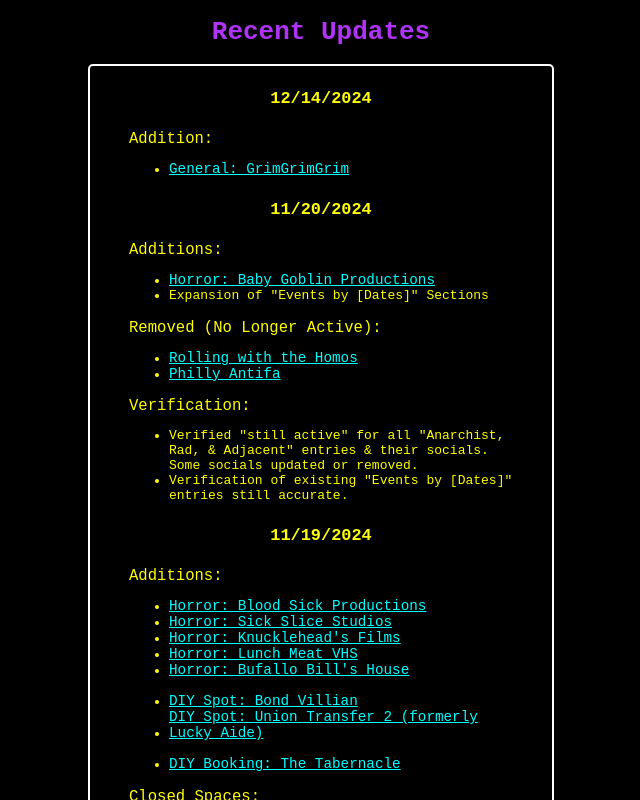
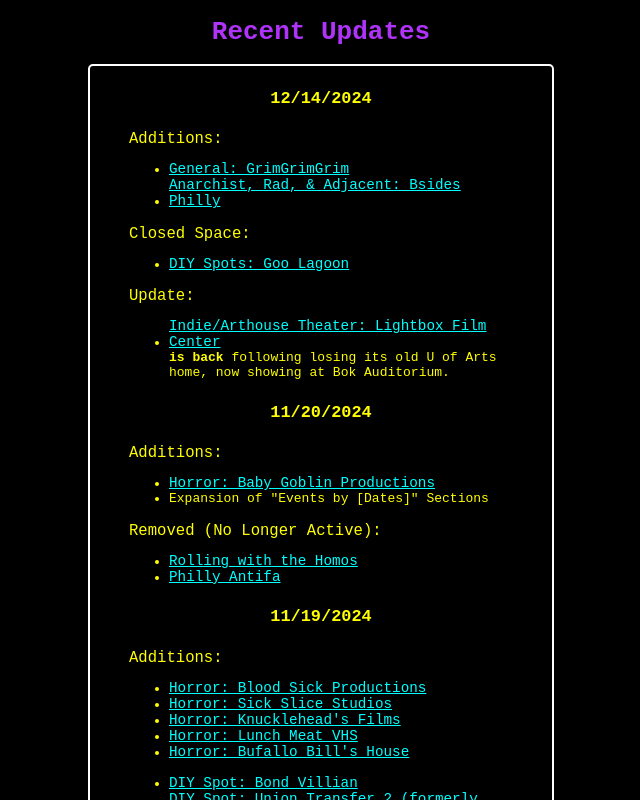
Before and after one commit to KLabWeb/Philly-Happenings, a React (Create React App) app: page / in a window 1280 px wide. Shown: the part 760-1560 px from the top of the page, without its empty margins (319-959 px from the left). Built offline with nearby package versions, Linux system fonts and the light colour scheme; the HTML template or start-up script is replaced by a standard one.

Commit message:
add Bsides Philly, remove Goo Lagoon, Update Lightbox Film center, re-arrange Above Ground Venue order, move Soapbox to right category

```diff
--- a/src/eventData.js
+++ b/src/eventData.js
@@ -4,7 +4,7 @@ export const BYMONTH = [
     events: ["All: Mushroom and Berry Foraging"],
   },
   {
-    period: "Maarch",
+    period: "March",
     events: ["Early: Media Film Festival"]
   },
   {
@@ -13,7 +13,7 @@ export const BYMONTH = [
   },
   {
     period: "May",
-    events: ["Mid: Fan Expo Philadelphia", "End: Philadelphia Latino Film Festival"]
+    events: ["Mid: Fan Expo Philadelphia", "Mid: Kensington Derby & Arts Fest", "End: Philadelphia Latino Film Festival"]
   },
   {
     period: "Summer",
@@ -53,7 +53,7 @@ export const BYMONTH = [
   },
   {
     period: "December",
-    events: ["Early: Krampus Fest & Night Market", "Mid: Santa Lucia & Market + Julbord Dinner", "Mid: Fishtown Freeze Weekend"]
+    events: ["Early: Krampus Fest & Night Market", "Mid: Santa Lucia & Market + Julbord Dinner", "Early: BSides Philly", "Mid: Fishtown Freeze Weekend"]
   }
 ];
 
@@ -80,7 +80,7 @@ export const BYWEEK = [
   },
   {
     period: "Second Weds",
-    events: ["7pm to 9pm: Mad Poets Societs Critique Circle - Wallingford Community Arts Center"]
+    events: ["7pm to 9pm: Mad Poets Society Critique Circle - Wallingford Community Arts Center"]
   },
   {
     period: "Second Thurs",
@@ -108,7 +108,7 @@ export const BYWEEK = [
   },
   {
     period: "Last Sat",
-    events: ["10am to 12:30am: Philly Free Market - Malcom X Park"]
+    events: ["10am to 12:30am: Philly Free Market - Malcolm X Park"]
   },
   {
     period: "Every Other Weds",
@@ -147,11 +147,11 @@ export const BYDAY = [
   },
   {
     period: "Fri",
-    events: ["8am: South Philly Food Not Bombs Grocery Distro - Mifflin Sqaure Park", "12pm to 4pm: Library Hours - LAVA Space", "1:30pm to 3:30pm: South Philly Punks With Lunch - Mifflin Square Park", "4:30pm: W Philly Food Not Bombs Hot Meal - Malcom X Park", "5pm: Food Not Bombs Solidary Grocery Distro - 60th and Market El Stop", "8pm-ish: DIY Shows - Over 50 Active Philly Spots"]
+    events: ["8am: South Philly Food Not Bombs Grocery Distro - Mifflin Square Park", "12pm to 4pm: Library Hours - LAVA Space", "1:30pm to 3:30pm: South Philly Punks With Lunch - Mifflin Square Park", "4:30pm: W Philly Food Not Bombs Hot Meal - Malcolm X Park", "5pm: Food Not Bombs Solidary Grocery Distro - 60th and Market El Stop", "8pm-ish: DIY Shows - Over 50 Active Philly Spots"]
   },
   {
     period: "Sat",
-    events: ["3pm: South Philly Food Not Bombs Hot Meal - Mifflin Sqaure Park", "10am: Wild Foodies of Philly Foraging Hike - Varies", "8pm-ish: DIY Shows - Over 50 Active Philly Spots"]
+    events: ["3pm: South Philly Food Not Bombs Hot Meal - Mifflin Square Park", "10am: Wild Foodies of Philly Foraging Hike - Varies", "8pm-ish: DIY Shows - Over 50 Active Philly Spots"]
   },
   {
     period: "Sun",
--- a/src/updates.js
+++ b/src/updates.js
@@ -7,9 +7,18 @@ export const Updates = () => {
       <h1 id="updates" className="category">Recent Updates</h1>
       <div className="updatesCard">
         <h4>12/14/2024</h4>
-        <p>Addition:</p>
+        <p>Additions:</p>
         <ul>
           <li><a href="https://www.instagram.com/grimgrimgrim215" target="_blank" rel="noreferrer">General: GrimGrimGrim</a></li>
+          <li><a href="https://bsidesphilly.org/" target="_blank" rel="noreferrer">Anarchist, Rad, & Adjacent: Bsides Philly</a></li>
+        </ul>
+        <p>Closed Space:</p>
+        <ul>
+          <li><a href="https://www.instagram.com/goolagoon.phl/" target="_blank" rel="noreferrer">DIY Spots: Goo Lagoon</a></li>
+        </ul>
+        <p>Update:</p>
+        <ul>
+          <li><a href="https://lightboxfilmcenter.org/" target="_blank" rel="noreferrer">Indie/Arthouse Theater: Lightbox Film Center</a> <b>is back</b> following losing its old U of Arts home, now showing at Bok Auditorium.</li>
         </ul>
 
         <h4>11/20/2024</h4>
@@ -23,11 +32,11 @@ export const Updates = () => {
           <li><a href="https://www.facebook.com/rwthphilly/" target="_blank" rel="noreferrer">Rolling with the Homos</a></li>
           <li><a href="https://phillyantifa.org/" target="_blank" rel="noreferrer">Philly Antifa</a></li>
         </ul>
-        <p>Verification:</p>
+        {/* <p>Verification:</p>
         <ul>
           <li>Verified "still active" for all "Anarchist, Rad, & Adjacent" entries & their socials. Some socials updated or removed.</li>
           <li>Verification of existing "Events by [Dates]" entries still accurate.</li>
-        </ul>
+        </ul> */}
 
 
         <h4>11/19/2024</h4>
```
Also changed, not shown: src/data.js.
